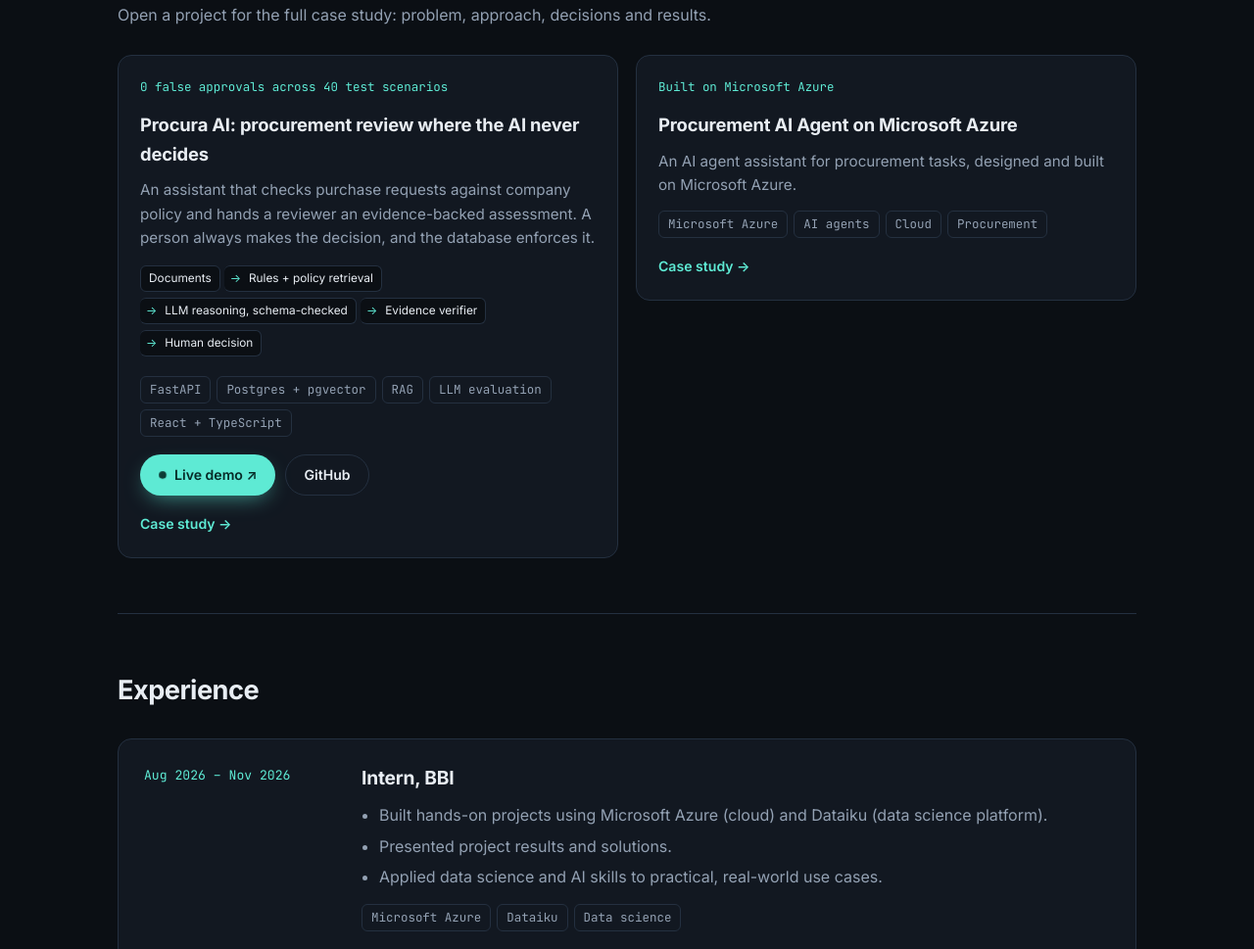
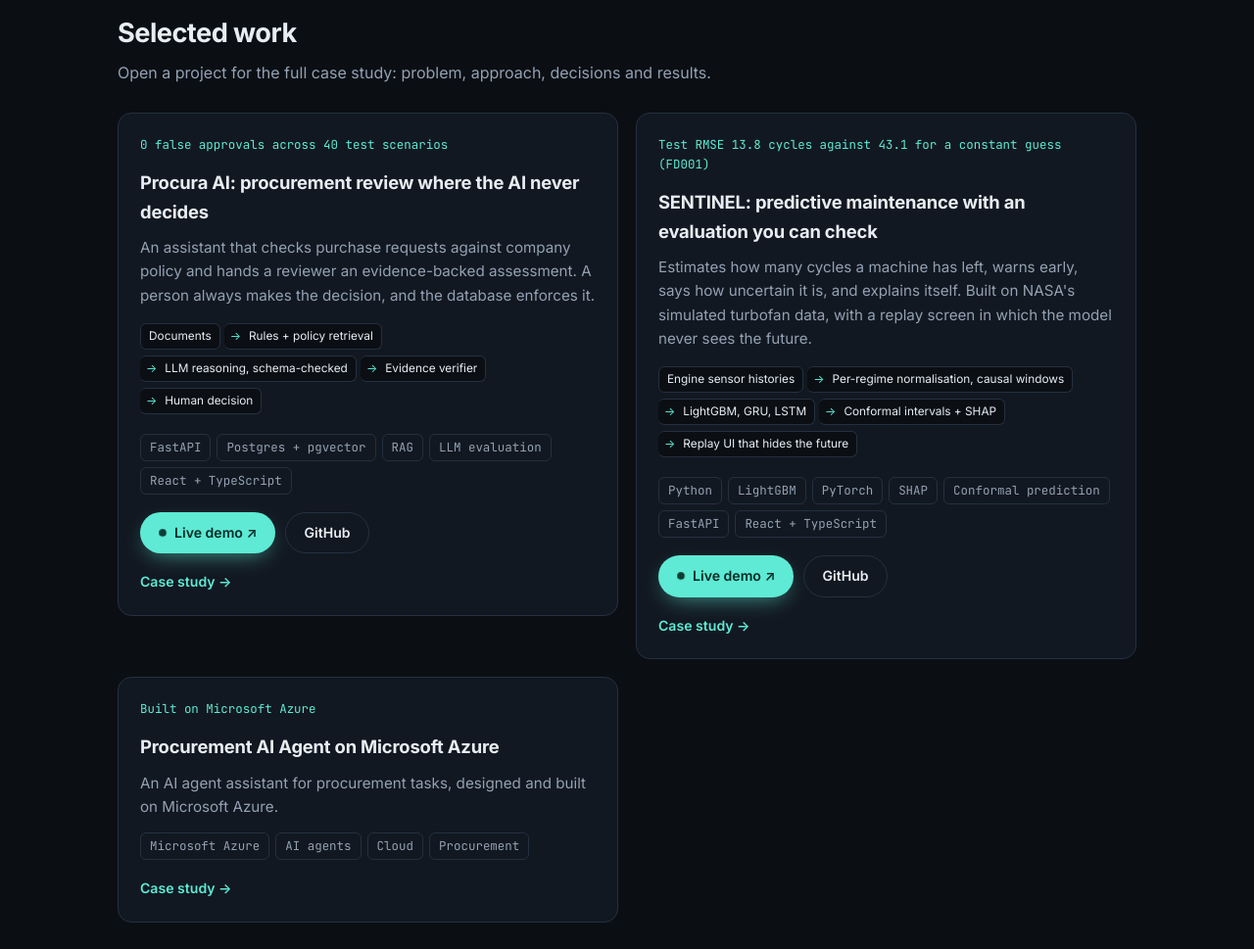
Before and after one commit to mazenkarim20033-arch/mazenkarim20033-arch.github.io, a plain HTML site: page index.html in a window 1280 px wide. Shown: the part 985-1954 px from the top of the page at 98% size. Drawn offline with Linux system fonts and the light colour scheme.

Commit message:
Add SENTINEL as a featured project
New case-study card with measured results, limits and links to the repository and live demo; hero, share description and skills updated.

Co-Authored-By: Claude Sonnet 5.5 <noreply@anthropic.com>

```diff
--- a/index.html
+++ b/index.html
@@ -10,7 +10,7 @@
   <meta property="og:site_name" content="Mazen Karim">
   <meta property="og:url" content="https://mazenkarim20033-arch.github.io/">
   <meta property="og:title" content="Mazen Karim | Machine Learning &amp; LLM Applications">
-  <meta property="og:description" content="Machine learning systems, built to be measured and trusted. Projects: Procura AI (a procurement review assistant where a person always decides) and a procurement AI agent on Microsoft Azure.">
+  <meta property="og:description" content="Machine learning systems, built to be measured and trusted. Projects: Procura AI (a procurement review assistant where a person always decides), SENTINEL (predictive maintenance with an evaluation you can check) and a procurement AI agent on Microsoft Azure.">
   <meta property="og:image" content="https://mazenkarim20033-arch.github.io/og.png">
   <meta property="og:image:width" content="1200">
   <meta property="og:image:height" content="630">
@@ -41,7 +41,7 @@
   <section class="hero">
     <p class="status">Machine learning &middot; LLM applications &middot; Microsoft Azure &middot; Cairo, Egypt</p>
     <h1>Machine learning systems, built to be measured and trusted.</h1>
-    <p class="lead">I design and evaluate machine learning and LLM applications end to end, from systems built from scratch to AI agents on Microsoft Azure. My flagship project, Procura AI, is a procurement review assistant in which a person always decides, with every figure traced to a report file.</p>
+    <p class="lead">I design and evaluate machine learning and LLM applications end to end, from systems built from scratch to AI agents on Microsoft Azure. My flagship project, Procura AI, is a procurement review assistant in which a person always decides, with every figure traced to a report file. SENTINEL, a predictive-maintenance platform with calibrated uncertainty and a replay screen that hides the future, applies the same discipline to time-series data.</p>
     <div class="hero-actions">
       <a class="btn btn-primary" href="#work">See my work</a>
       <a class="btn btn-ghost" href="mazen-karim-cv.pdf" target="_blank" rel="noopener">Download resume</a>
@@ -92,7 +92,7 @@
     </div>
     <div class="skills">
       <div class="skill-group"><h3>Languages</h3><ul class="tags"><li>Python</li><li>SQL</li><li>C++</li><li>TypeScript</li></ul></div>
-      <div class="skill-group"><h3>Machine learning</h3><ul class="tags"><li>scikit-learn</li><li>TensorFlow / Keras</li><li>Hugging Face</li><li>Computer vision (OpenCV)</li><li>Reinforcement learning (Gymnasium)</li><li>Model evaluation</li></ul></div>
+      <div class="skill-group"><h3>Machine learning</h3><ul class="tags"><li>scikit-learn</li><li>TensorFlow / Keras</li><li>Hugging Face</li><li>Computer vision (OpenCV)</li><li>Reinforcement learning (Gymnasium)</li><li>Model evaluation</li><li>LightGBM + PyTorch</li><li>Uncertainty (conformal prediction)</li><li>SHAP explanations</li></ul></div>
       <div class="skill-group"><h3>LLMs and AI agents</h3><ul class="tags"><li>AI agents (Microsoft Azure)</li><li>Retrieval (RAG)</li><li>Embeddings + pgvector</li><li>LLM APIs (Groq)</li><li>Evaluation harnesses</li></ul></div>
       <div class="skill-group"><h3>Cloud and data platforms</h3><ul class="tags"><li>Microsoft Azure</li><li>Dataiku</li><li>Power BI</li><li>PostgreSQL</li><li>SQL Server</li></ul></div>
       <div class="skill-group"><h3>Data and apps</h3><ul class="tags"><li>Pandas</li><li>EDA</li><li>Feature engineering</li><li>Web scraping (BeautifulSoup)</li><li>FastAPI</li><li>React</li><li>Streamlit</li></ul></div>
--- a/projects.js
+++ b/projects.js
@@ -22,6 +22,25 @@ window.FEATURED = [
       { h: "Try it", t: "Open the live demo to browse the review queue, an AI assessment with its evidence, the separate human decision panel, vendors, analytics and the audit log. The full app, with creating requests, live policy search and recording decisions, runs locally (setup is in the README). The repository includes a full write-up with every figure traced to a report file." }
     ],
     links: { github: "https://github.com/mazenkarim20033-arch/procura-ai", live: "https://mazenkarim20033-arch.github.io/procura-ai/" }
+  },
+  {
+    id: "sentinel",
+    status: "shipped",
+    title: "SENTINEL: predictive maintenance with an evaluation you can check",
+    tagline: "Estimates how many cycles a machine has left, warns early, says how uncertain it is, and explains itself. Built on NASA's simulated turbofan data, with a replay screen in which the model never sees the future.",
+    metric: "Test RMSE 13.8 cycles against 43.1 for a constant guess (FD001)",
+    tags: ["Python", "LightGBM", "PyTorch", "SHAP", "Conformal prediction", "FastAPI", "React + TypeScript"],
+    pipeline: ["Engine sensor histories", "Per-regime normalisation, causal windows", "LightGBM, GRU, LSTM", "Conformal intervals + SHAP", "Replay UI that hides the future"],
+    sections: [
+      { h: "Problem", t: "Servicing a machine too early wastes useful life; too late risks failure. Most predictive-maintenance demos report one accuracy number, often inflated by leakage between training and test data. I wanted the opposite: a system where every claim can be checked, including the claims about what it does not do." },
+      { h: "What it does", t: "On NASA's simulated C-MAPSS engines it estimates remaining cycles, raises warning levels, flags unusual sensor behaviour, gives 80% and 90% intervals, and explains each prediction with SHAP. A web app shows the whole fleet on one remaining-life axis, and a replay lab steps through an engine cycle by cycle: the server cuts the history before the model runs, and a blind mode hides the true answer. Every figure is labelled as a prediction, ground truth, dataset signal or recorded benchmark." },
+      { h: "Key decisions", t: "Engines are split by engine, never by row. Preprocessing is fitted on training engines only and normalised per operating regime. Windows are causal, with tests that change later rows and check earlier predictions do not move. Official test sets were evaluated once per final configuration and nothing was tuned on them. LightGBM is the default because it matches the deeper models within error at a fraction of the cost, not because they were shown to be worse. The pipeline is config-driven, so the same code ran on a second, non-engine dataset (batteries)." },
+      { h: "Measured results", t: "On the official test sets, LightGBM reaches RMSE 13.75 cycles on FD001 (95% interval 11.6 to 15.6; a constant guess scores 43.1) and 25.65 on the hardest subset FD004 (22.8 to 28.2). LightGBM, Random Forest, GRU and LSTM are statistically indistinguishable on these test sets. In development, warnings at 30 cycles reached precision 0.97 and recall 0.83 with a median of 25 cycles of notice. Raw quantile intervals covered only 50 to 62% of cases when 80% was promised; conformal calibration fixed the average but stayed weak in mid-life, and the interface says so." },
+      { h: "What went wrong", t: "A large gap between development and test error first looked like leakage. Diagnosing it showed my development metric had understated the test error, because the test set holds more engines with long remaining life, which a model trained on a 125-cycle cap cannot reach. Testing the whole stack found that an extreme sensor value crashed the API and that the first dashboard load took up to 25 seconds; a real-browser audit found contrast and labelling failures. All were fixed, and several of my own tests turned out to be wrong, including an assertion that could never fail." },
+      { h: "Limits", t: "All data is simulated, so nothing here shows the methods work on real engines. A model trained on single-condition data failed on six-condition data (RMSE 56 to 61, worse than a constant guess), so models do not transfer without retraining. Deep models were tried on one dataset and not tuned. The battery result is four cells with no test set. Anomaly accuracy is known only for injected faults. There is no authentication or monitoring, and the public demo plays back recorded model output rather than running live." },
+      { h: "Try it", t: "Open the live demo and use the Simulation lab: pick Evaluation mode to see the prediction, its interval and the ground truth side by side, or Blind mode to see only what an operator would. The repository has the case study, model card, dataset card, limitations, an interview guide, 200 automated tests and a generated report with every number traced to a run record." }
+    ],
+    links: { github: "https://github.com/mazenkarim20033-arch/sentinel-predictive-maintenance", live: "https://mazenkarim20033-arch.github.io/sentinel-predictive-maintenance/" }
   },
   {
     id: "azure-agent",
```
